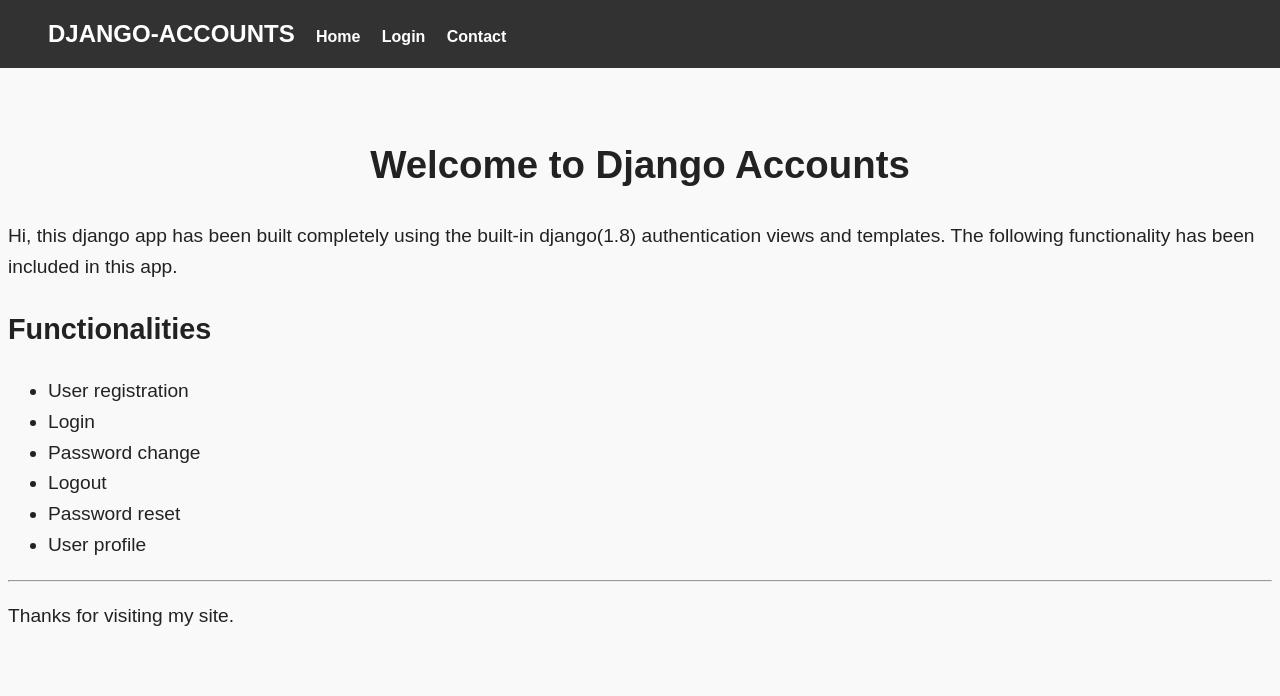
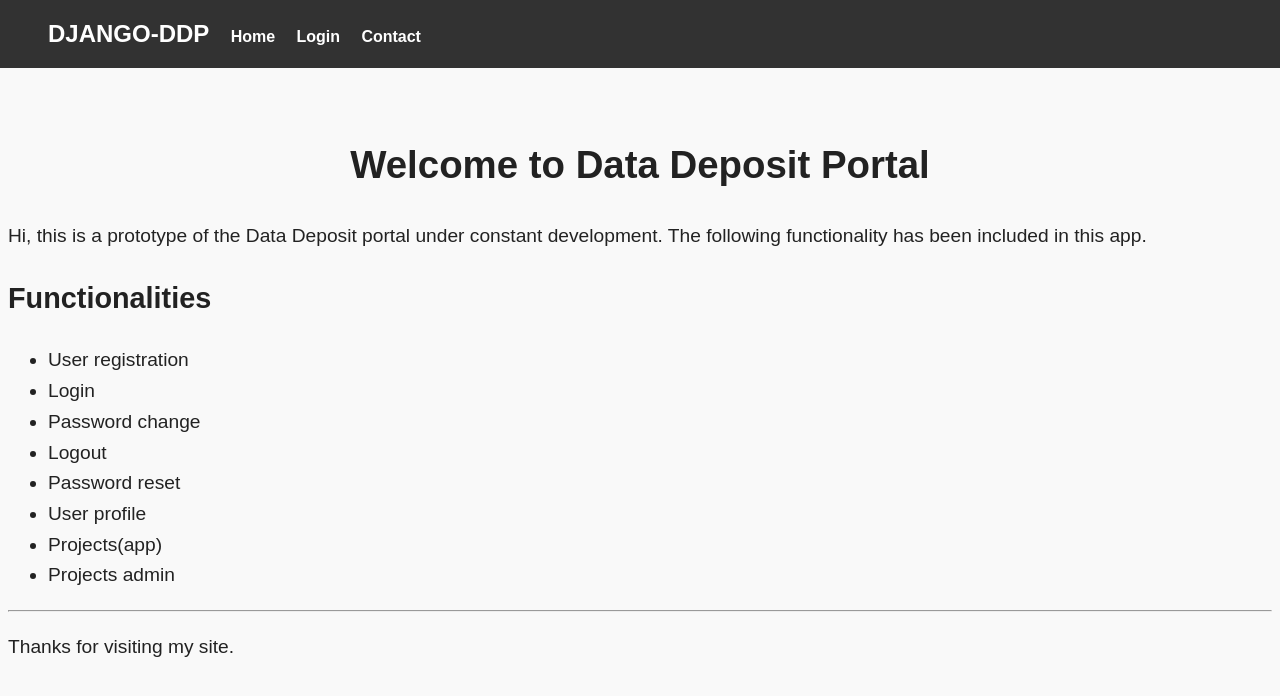
Before and after one commit to kmvinoth/djtest, a Django app: page /accounts/ in a window 1280 px wide. Shown: the top 696 px of the page. Run offline with Django 3.2, Linux system fonts and the light colour scheme.

Commit message:
Change django-accounts to django-ddp

```diff
--- a/accounts/templates/accounts/home.html
+++ b/accounts/templates/accounts/home.html
@@ -6,9 +6,9 @@
 
     <main>
         <div class="heading-one">
-            <h1>Welcome to Django Accounts</h1>
+            <h1>Welcome to Data Deposit Portal</h1>
         </div>
-        <p>Hi, this django app has been built completely using the built-in django(1.8) authentication views and templates. The following functionality has been included in this app.
+        <p>Hi, this is a prototype of the Data Deposit portal under constant development. The following functionality has been included in this app.
         <h2>Functionalities</h2>
         <ul>
             <li>User registration</li>
@@ -17,6 +17,9 @@
             <li>Logout</li>
             <li>Password reset</li>
             <li>User profile</li>
+            <li>Projects(app)</li>
+            <li>Projects admin</li>
+
         </ul>
         </p>
 
--- a/accounts/templates/base.html
+++ b/accounts/templates/base.html
@@ -22,7 +22,7 @@
     <header>
         <div class="container">
             <ul class="menu">
-                <li class="logo"> <a href="{% url 'accounts:home' %}"> django-accounts </a> </li>
+                <li class="logo"> <a href="{% url 'accounts:home' %}"> django-ddp </a> </li>
                 <li class="menu-item"> <a href="{% url 'accounts:home' %}"> Home </a> </li>
                 {% block changable %}
                     <li class="menu-item"> <a href="{% url 'accounts:auth_login' %}"> Login </a> </li>
--- a/projects/templates/base.html
+++ b/projects/templates/base.html
@@ -22,7 +22,7 @@
     <header>
         <div class="container">
             <ul class="menu">
-                <li class="logo"> <a href="{% url 'accounts:home' %}"> django-accounts </a> </li>
+                <li class="logo"> <a href="{% url 'accounts:home' %}"> django-ddp </a> </li>
                 <li class="menu-item"> <a href="{% url 'accounts:home' %}"> Home </a> </li>
                 <li class="menu-item"> <a href="{% url 'accounts:home' %}"> About </a> </li>
                 {% block changable %}
```
